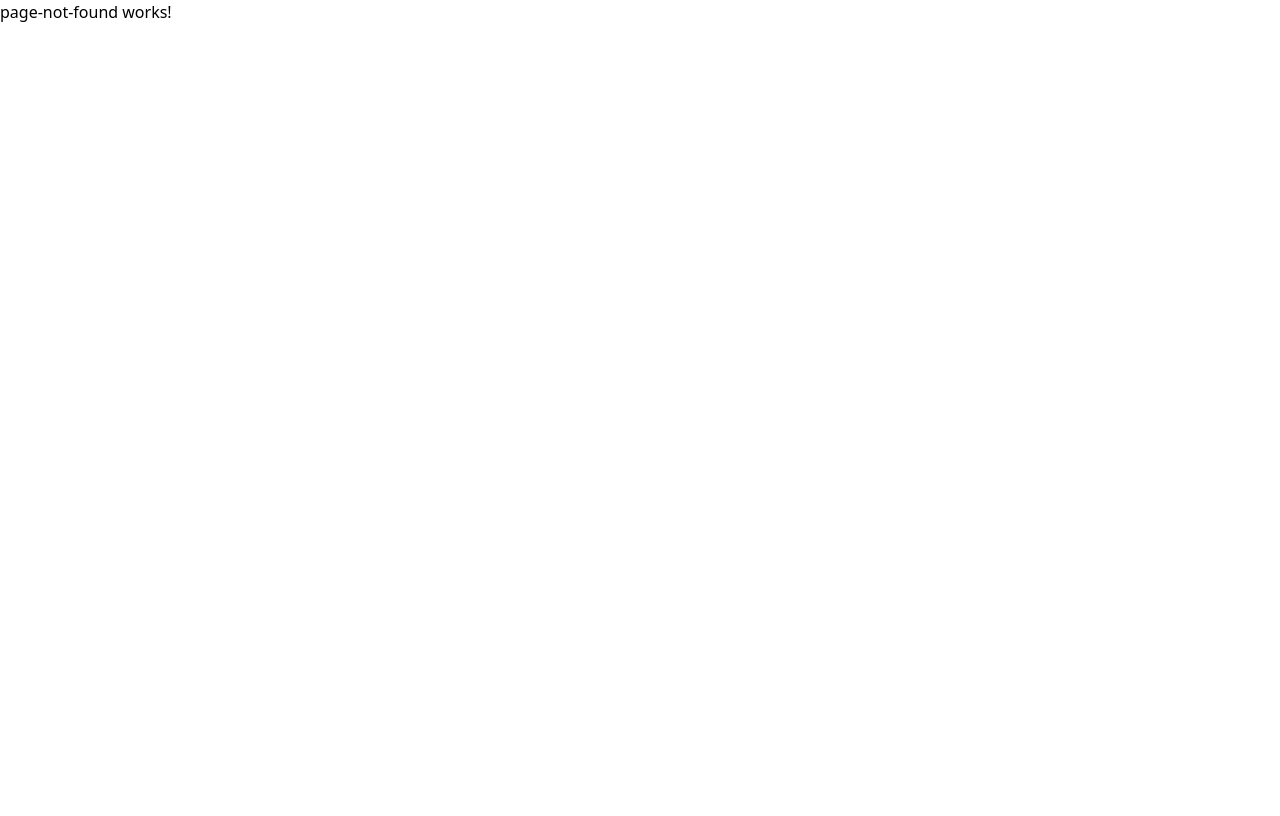
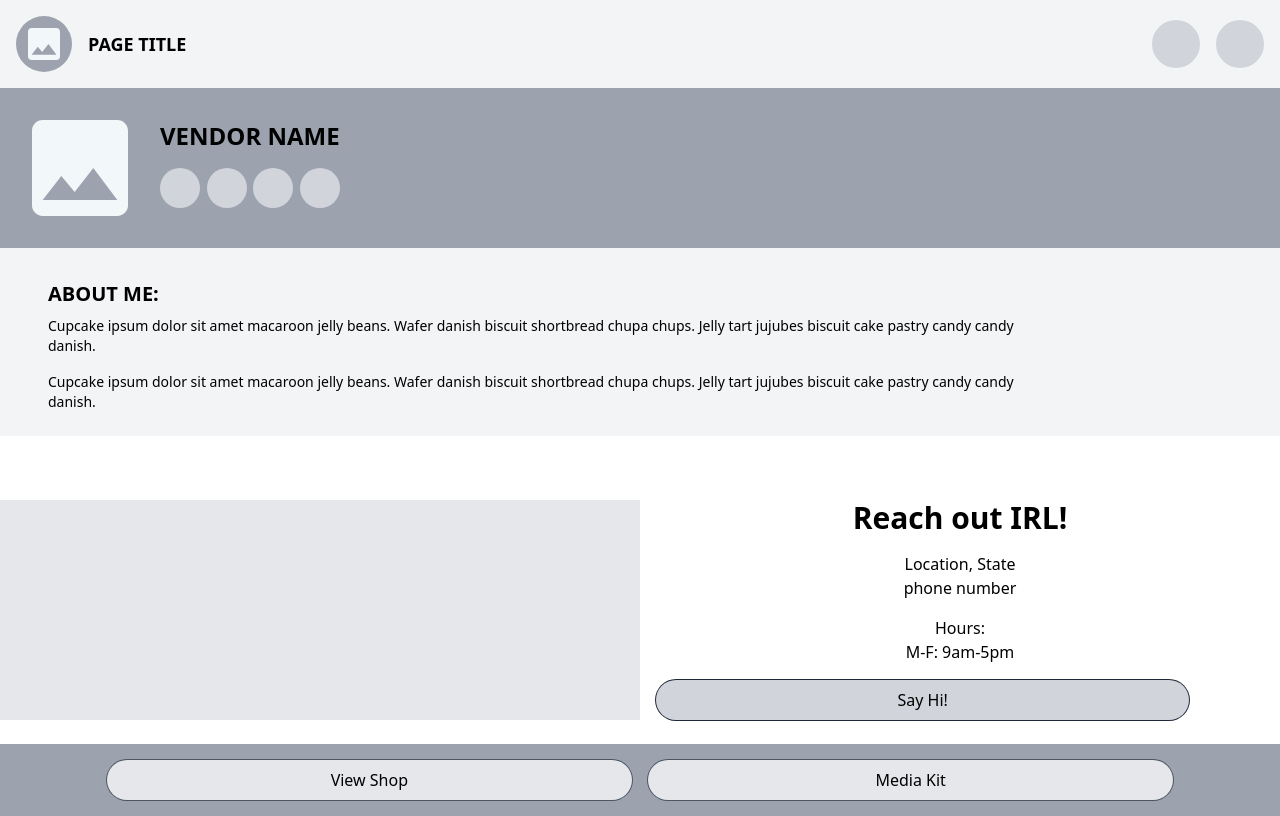
Before and after one commit to michael-gokey-architect/bio-ui-pages, an Angular app: page /vendor-landing in a window 1280 px wide. Before the commit this address led to /page-not-found. Built offline with nearby package versions, Linux system fonts and the light colour scheme; what tailwind-hamburgers would draw is missing.

Commit message:
Added vendor landing page

```diff
--- a/src/app/app-routing.module.ts
+++ b/src/app/app-routing.module.ts
@@ -12,6 +12,7 @@ import { A01aGuestSignInComponent } from './a01a-guest-sign-in/a01a-guest-sign-i
 import { A01aGuestSignUpComponent } from './a01a-guest-sign-up/a01a-guest-sign-up.component';
 import { A04aHamburgerNavComponent } from './a04a-hamburger-nav/a04a-hamburger-nav.component';
 import { A05bGuestPublicLandingComponent } from './a05b-guest-public-landing/a05b-guest-public-landing.component';
+import { B04aVendorAboutLandingDisplayComponent } from './b04a-vendor-about-landing-display/b04a-vendor-about-landing-display.component';
 
 const routes: Routes = [
   { path: 'guest', component: GuestProfileComponent },
@@ -24,6 +25,7 @@ const routes: Routes = [
   { path: 'update-password', component: A02aUpdateYourPasswordComponent},
   { path: 'hamburger-nav', component: A04aHamburgerNavComponent},
   { path: 'guest-landing', component: A05bGuestPublicLandingComponent},
+  { path: 'vendor-landing', component: B04aVendorAboutLandingDisplayComponent},
   { path: '',  redirectTo: 'guest', pathMatch: 'full'},
   { path: "**", redirectTo: 'page-not-found' },
 ];
--- a/src/app/app.module.ts
+++ b/src/app/app.module.ts
@@ -35,6 +35,7 @@ import { PageErrorComponent } from './page-error/page-error.component';
 import { A02aUpdateYourPasswordComponent } from './a02a-update-your-password/a02a-update-your-password.component';
 import { A04aHamburgerNavComponent } from './a04a-hamburger-nav/a04a-hamburger-nav.component';
 import { A05bGuestPublicLandingComponent } from './a05b-guest-public-landing/a05b-guest-public-landing.component';
+import { B04aVendorAboutLandingDisplayComponent } from './b04a-vendor-about-landing-display/b04a-vendor-about-landing-display.component';
 
 @NgModule({
   declarations: [
@@ -70,7 +71,8 @@ import { A05bGuestPublicLandingComponent } from './a05b-guest-public-landing/a05
     PageErrorComponent,
     A02aUpdateYourPasswordComponent,
     A04aHamburgerNavComponent,
-    A05bGuestPublicLandingComponent
+    A05bGuestPublicLandingComponent,
+    B04aVendorAboutLandingDisplayComponent
   ],
   imports: [
     BrowserModule,
--- /dev/null
+++ b/src/app/b04a-vendor-about-landing-display/b04a-vendor-about-landing-display.component.html
@@ -0,0 +1,86 @@
+<div class="bg-gray-100 flex justify-between">
+    <div class="flex py-4 ml-4">
+        <div class="bg-gray-400 w-fit rounded-full">
+            <img class="w-14 h-14 p-3" src="/assets/images/ImgPlaceholder.svg" />
+        </div>
+        <p class="my-auto uppercase text-lg font-semibold ml-4">
+            page title
+        </p>
+    </div>
+
+    <div class="flex w-28 my-auto mr-4 justify-between">
+        <div class="h-12 w-12 bg-gray-300 rounded-full"></div>
+        <div class="h-12 w-12 bg-gray-300 rounded-full"></div>
+    </div>
+</div>
+
+<div class="bg-gray-400 flex py-8 shadow-lg">
+    <div class="flex ml-8">
+        <img class="w-24 h-24" src="/assets/images/ImgPlaceholder.svg" />
+    </div>
+
+    <div class="ml-8">
+        <p class="uppercase text-2xl font-bold">
+            vendor name
+        </p>
+        <div class="flex justify-between mt-4">
+            <div class="h-10 w-10 bg-gray-300 rounded-full"></div>
+            <div class="h-10 w-10 bg-gray-300 rounded-full"></div>
+            <div class="h-10 w-10 bg-gray-300 rounded-full"></div>
+            <div class="h-10 w-10 bg-gray-300 rounded-full"></div>
+        </div>
+    </div>
+</div>
+
+<div class="px-12 pt-8 pb-6 text-xl bg-gray-100">
+    <h2 class="uppercase pb-2 font-bold">
+        About Me:
+    </h2>
+    <p class="font-light text-sm w-10/12">
+        Cupcake ipsum dolor sit amet macaroon jelly beans. Wafer danish biscuit shortbread chupa chups. Jelly tart jujubes biscuit cake pastry candy candy danish.
+    </p>
+    <p class="font-light mt-4 text-sm w-10/12">
+        Cupcake ipsum dolor sit amet macaroon jelly beans. Wafer danish biscuit shortbread chupa chups. Jelly tart jujubes biscuit cake pastry candy candy danish.
+    </p>
+</div>
+
+<div class="grid grid-cols-2 pt-16">
+
+    <div class="w-full  mx-auto bg-gray-200">
+
+    </div>
+    <div class="text-light">
+        <p class="text-3xl font-semibold pb-4 text-center">
+            Reach out IRL!
+        </p>
+        <p class="text-center">
+            Location, State
+        </p>
+        <p class="text-center">
+            phone number
+        </p>
+        <p class="text-center mt-4">
+            Hours:
+        </p>
+        <p class="text-center">
+            M-F: 9am-5pm
+        </p>
+
+        <button class="ring-1 py-2 ml-4 mt-4 bg-gray-300 w-10/12 ring-gray-800 bg-gray rounded-full text-center">
+            Say Hi!
+        </button>
+    </div>
+</div>
+
+<div class="bg-gray-400 justify-center py-4 mt-6">
+    <div class="mx-auto grid grid-cols-2 gap-4 w-10/12">
+        <button class="ring-1 ring-gray-600 py-2 bg-gray-200 rounded-full">
+            View Shop
+        </button>
+
+        <button class="ring-1 ring-gray-600 py-2 bg-gray-200 rounded-full">
+            Media Kit
+        </button>
+    </div>
+
+</div>
```
Also changed, not shown: src/app/b04a-vendor-about-landing-display/b04a-vendor-about-landing-display.component.ts (added, +10 -0 lines), src/app/b04a-vendor-about-landing-display/b04a-vendor-about-landing-display.component.css (added), 1 other file (tests, documents, lock files or other folders).
